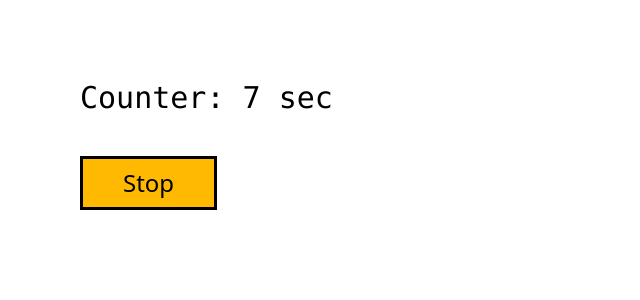
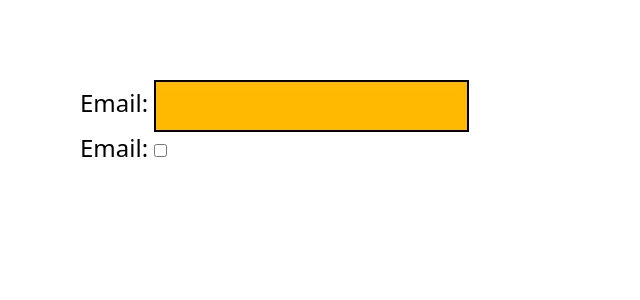
Before and after one commit to Sujal2308/React-Dev-01, a React (Vite) app: page / in a window 1280 px wide. Shown: the top 300 px of the page, without its empty margins (0-640 px from the left). Built offline with nearby package versions, Linux system fonts and the light colour scheme.

Commit message:
useID for assigning unique ids

```diff
--- a/src/App.jsx
+++ b/src/App.jsx
@@ -15,6 +15,8 @@ import Toggle from './components/Toggle';
 import SideEffects from './components/SideEffects';
 import Refs from './components/Refs';
 import Test from './components/Test';
+import UniqueId from './components/UniqueId';
+
 
 //! using contextApi to bypass prop drilling
 export const Data = createContext();
@@ -44,7 +46,10 @@ const App  = () =>{
    {/* <Toggle/> */}
      {/* <Footer/> */}
      {/* <Refs/> */}
-     <Test/>
+
+
+    <UniqueId/>
+     {/* <Test/>  */}
     </>
   )
 }
--- /dev/null
+++ b/src/components/UniqueId.jsx
@@ -0,0 +1,16 @@
+import {useId} from 'react'
+
+const UniqueId = () => {
+   const uid = useId();
+  return (
+    <div className='ml-20 mt-20'>
+        <label className='text-2xl' htmlFor="email" id= {uid+"-email"} >Email: </label>
+        <input className='px-10 py-3 border-2 bg-amber-400' type='email' id={uid+"-email"}/>
+        <br/>
+        <label className='text-2xl' htmlFor="checkbox" id={uid}>Email: </label>
+        <input className='px-10 py-3 border-2 bg-amber-400' type='checkbox' id={uid}/>
+    </div>
+  )
+}
+
+export default UniqueId
```
